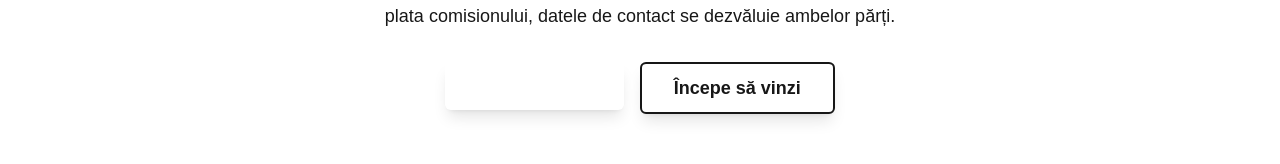
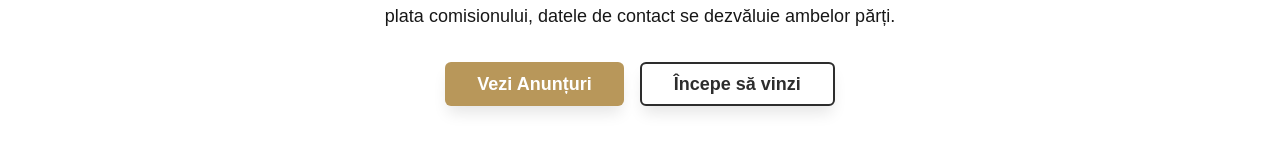
Before and after one commit to AVAproject2025/Luxbid, a Next.js app: page / in a window 1280 px wide. Shown: the part 259-423 px from the top of the page. Built offline with nearby package versions, Linux system fonts and the light colour scheme; no server answers.

Commit message:
Force inline styles for button visibility

```diff
--- a/src/app/page.tsx
+++ b/src/app/page.tsx
@@ -18,12 +18,37 @@ export default function HomePage() {
           <p className="text-lg text-luxbid-dark-600 mb-8 max-w-2xl mx-auto">{t('home.subtitle')}</p>
           <div className="flex flex-col sm:flex-row gap-4 justify-center">
             <Link href="/listings">
-              <Button size="lg" className="text-lg px-8 py-6 bg-luxbid-gold-600 hover:bg-luxbid-gold-700 text-white font-bold shadow-lg">
+              <Button
+                size="lg"
+                style={{
+                  backgroundColor: '#B8975A',
+                  color: 'white',
+                  fontWeight: 'bold',
+                  fontSize: '18px',
+                  padding: '16px 32px',
+                  boxShadow: '0 10px 15px -3px rgba(0, 0, 0, 0.1)',
+                  border: 'none'
+                }}
+                className="text-lg hover:opacity-90 transition-opacity"
+              >
                 {t('home.ctaBrowse')}
               </Button>
             </Link>
             <Link href="/register">
-              <Button variant="outline" size="lg" className="text-lg px-8 py-6 border-2 border-luxbid-dark-700 bg-white text-luxbid-dark-900 hover:bg-luxbid-dark-100 font-bold shadow-lg">
+              <Button
+                variant="outline"
+                size="lg"
+                style={{
+                  backgroundColor: 'white',
+                  color: '#2D2D2D',
+                  fontWeight: 'bold',
+                  fontSize: '18px',
+                  padding: '16px 32px',
+                  border: '2px solid #2D2D2D',
+                  boxShadow: '0 10px 15px -3px rgba(0, 0, 0, 0.1)'
+                }}
+                className="text-lg hover:opacity-90 transition-opacity"
+              >
                 {t('home.ctaSell')}
               </Button>
             </Link>
```
